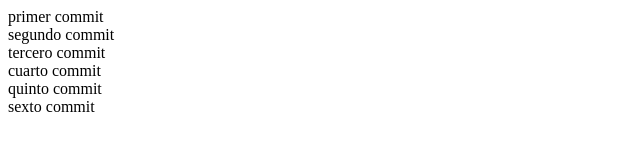
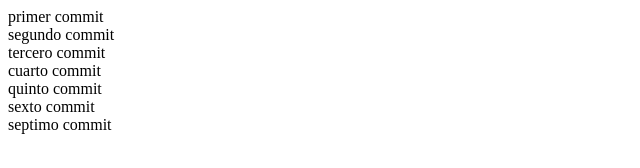
Before and after one commit to MauroC18/curso_git, a plain HTML site: page index.html in a window 1280 px wide. Shown: the whole page, without its empty margins (0-640 px from the left). Drawn offline with Linux system fonts and the light colour scheme.

Commit message:
septimo commit

```diff
--- a/index.html
+++ b/index.html
@@ -12,5 +12,6 @@
     <div>cuarto commit</div>
     <div>quinto commit</div>
     <div>sexto commit</div>
+    <div>septimo commit</div>
 </body>
 </html>
```
